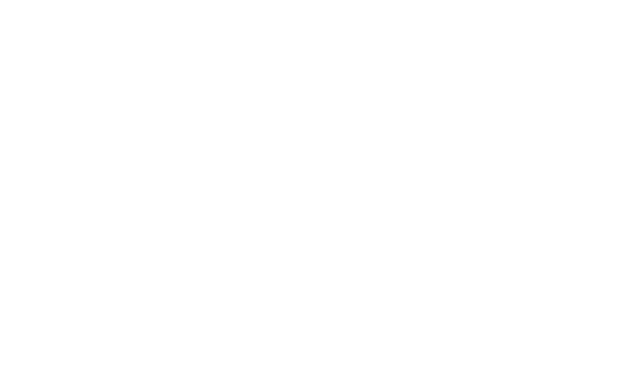
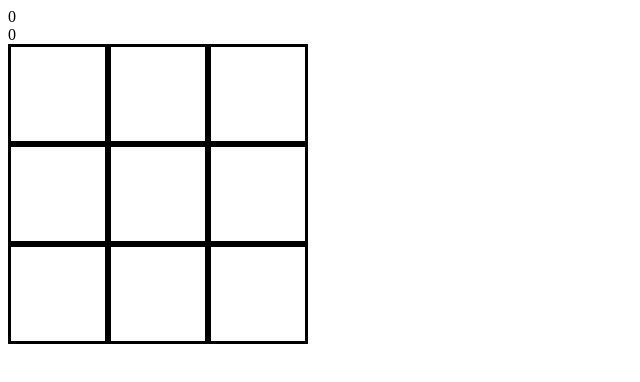
Before and after one commit to nilesong/odin-tictactoe, a plain HTML site: page index.html in a window 1280 px wide. Shown: the whole page, without its empty margins (0-640 px from the left). Drawn offline with Linux system fonts and the light colour scheme.

Commit message:
ModifyHTML, CSS & JS for basic functionality

```diff
--- a/index.html
+++ b/index.html
@@ -11,7 +11,21 @@
 </head>
 
 <body>
-
+    <div class="scoreBoard">
+        <div class="playerScore1"></div>
+        <div class="playerScore2"></div>
+    </div>
+    <div class="gameBoard">
+        <div class="gameBoardBox 0"></div>
+        <div class="gameBoardBox 1"></div>
+        <div class="gameBoardBox 2"></div>
+        <div class="gameBoardBox 3"></div>
+        <div class="gameBoardBox 4"></div>
+        <div class="gameBoardBox 5"></div>
+        <div class="gameBoardBox 6"></div>
+        <div class="gameBoardBox 7"></div>
+        <div class="gameBoardBox 8"></div>
+    </div>
 </body>
 
 </html>
--- a/script.js
+++ b/script.js
@@ -0,0 +1,43 @@
+const gameBoard = (() => {
+    const gameArray = ['x', 'o', 'x', 'x', 'o', 'x', 'x', 'o', 'x'];
+    return { gameArray };
+})()
+
+const displayController = (() => {
+    const playerOnePoints = 0;
+    const playerTwoPoints = 0;
+    return { playerOnePoints, playerTwoPoints }
+})()
+
+let activePlayer = 0;
+
+const gameBoardBox = document.querySelectorAll('.gameBoardBox');
+gameBoardBox.forEach((box) => {
+    box.addEventListener('click', () => {
+        boxLocation = parseInt(box.classList[1]);
+        // console.log(boxLocation);
+        //Add text to corresponding box
+        if (activePlayer === 0 && box.textContent === '') {
+            box.textContent = 'x';
+            activePlayer = 1;
+        } else if (activePlayer === 1 && box.textContent === '') {
+            box.textContent = 'o';
+            activePlayer = 0;
+        }
+
+        //Add value to array
+        if (box.textContent !== '') {
+            gameBoard.gameArray[boxLocation] = box.textContent;
+        }
+    })
+
+})
+
+const playerScore1 = document.querySelector('.playerScore1');
+const playerScore2 = document.querySelector('.playerScore2');
+playerScore1.textContent = displayController.playerOnePoints;
+playerScore2.textContent = displayController.playerTwoPoints;
+
+// TO DO LIST
+// 1. Changing score depending on displayController objects
+// 2. Win condition
--- a/styles.css
+++ b/styles.css
@@ -0,0 +1,13 @@
+.gameBoard {
+    display: grid;
+    grid-template-columns: 1fr 1fr 1fr;
+    grid-template-rows: 1fr 1fr 1fr;
+    width: 300px;
+    height: 300px;
+}
+
+.gameboard,
+.gameBoard>div {
+    border-color: black;
+    border-style: solid;
+}
```
